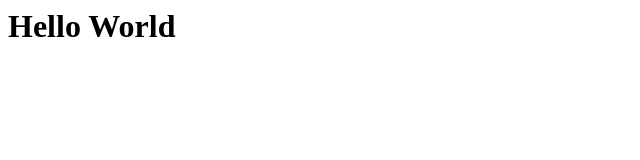
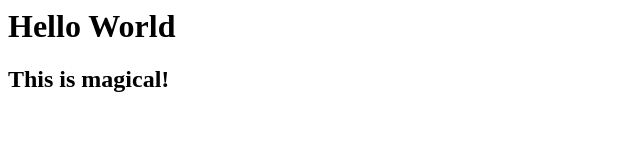
Before and after one commit to andrewfrxtz/netlify-demo, a plain HTML site: page index.html in a window 1280 px wide. Shown: the whole page, without its empty margins (0-640 px from the left). Drawn offline with Linux system fonts and the light colour scheme.

Commit message:
Additional header

```diff
--- a/index.html
+++ b/index.html
@@ -1 +1,2 @@
 <h1>Hello World</h1>
+<h2>This is magical!</h2>
```
